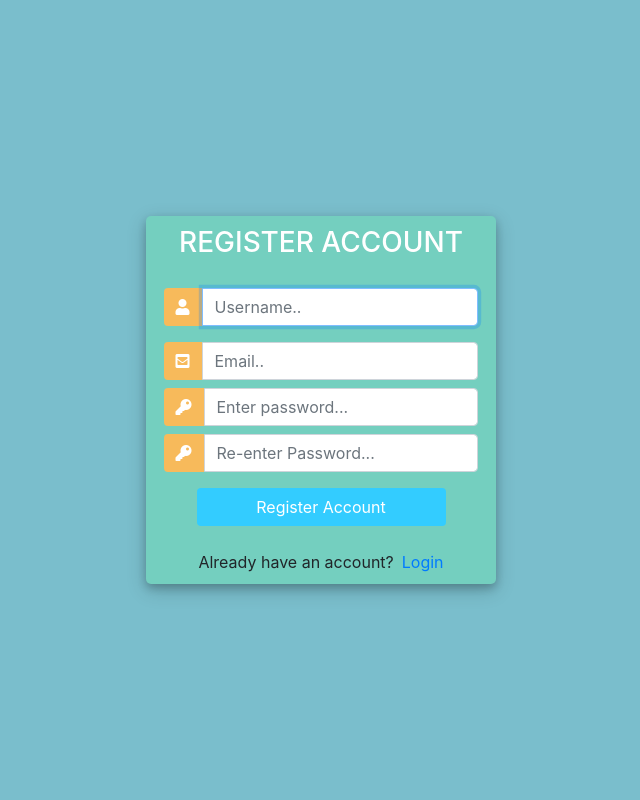
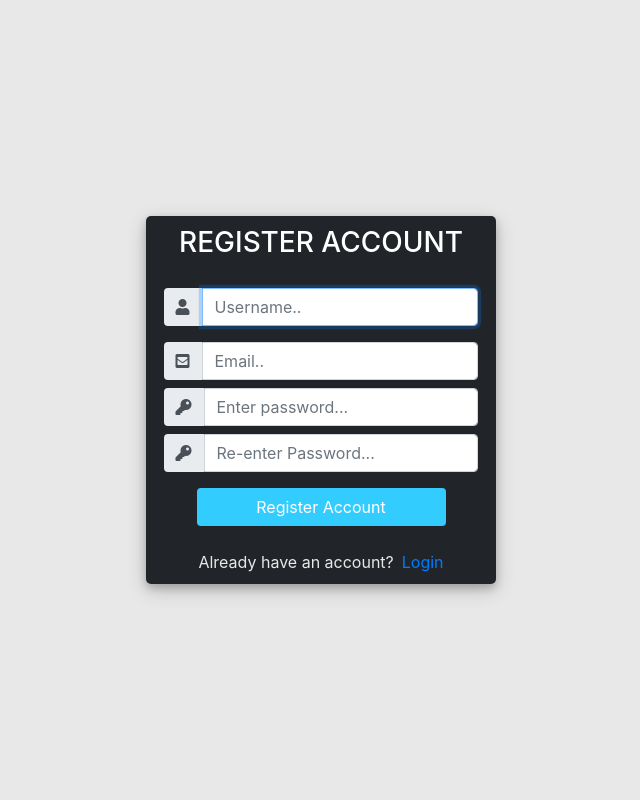
Before and after one commit to D1VORY/django_blog, a Django app: page /register/ in a window 1280 px wide. Shown: the whole page, without its empty margins (319-959 px from the left). Run offline with Django 3.2, Linux system fonts and the light colour scheme; some libraries are stand-ins or nearby versions.

Commit message:
login pages styled

```diff
--- a/mainapp/templates/mainapp/base.html
+++ b/mainapp/templates/mainapp/base.html
@@ -12,6 +12,7 @@
 </head>
 <body>
 	{%  include 'mainapp/navbar.html' %}
+
 	<div class="container-fluid">
 
 		<div class="main-content">
--- a/mainapp/templates/mainapp/register.html
+++ b/mainapp/templates/mainapp/register.html
@@ -1,3 +1,4 @@
+{% load static %}
 <!DOCTYPE html>
 <html>
 
@@ -6,64 +7,8 @@
 	<link rel="stylesheet" href="https://stackpath.bootstrapcdn.com/bootstrap/4.1.3/css/bootstrap.min.css" integrity="sha384-MCw98/SFnGE8fJT3GXwEOngsV7Zt27NXFoaoApmYm81iuXoPkFOJwJ8ERdknLPMO" crossorigin="anonymous">
 	<script src="https://ajax.googleapis.com/ajax/libs/jquery/3.3.1/jquery.min.js"></script>
 	<link rel="stylesheet" href="https://use.fontawesome.com/releases/v5.6.1/css/all.css" integrity="sha384-gfdkjb5BdAXd+lj+gudLWI+BXq4IuLW5IT+brZEZsLFm++aCMlF1V92rMkPaX4PP" crossorigin="anonymous">
+	<link rel="stylesheet" href="{% static 'css/login.css' %}">
 
-	<style>
-		body,
-		html {
-			margin: 0;
-			padding: 0;
-			height: 100%;
-			background: #7abecc !important;
-		}
-		.user_card {
-			width: 350px;
-			margin-top: auto;
-			margin-bottom: auto;
-			background: #74cfbf;
-			position: relative;
-			display: flex;
-			justify-content: center;
-			flex-direction: column;
-			padding: 10px;
-			box-shadow: 0 4px 8px 0 rgba(0, 0, 0, 0.2), 0 6px 20px 0 rgba(0, 0, 0, 0.19);
-			-webkit-box-shadow: 0 4px 8px 0 rgba(0, 0, 0, 0.2), 0 6px 20px 0 rgba(0, 0, 0, 0.19);
-			-moz-box-shadow: 0 4px 8px 0 rgba(0, 0, 0, 0.2), 0 6px 20px 0 rgba(0, 0, 0, 0.19);
-			border-radius: 5px;
-
-		}
-
-		.form_container {
-			margin-top: 20px;
-		}
-
-		#form-title{
-			color: #fff;
-		}
-		.login_btn {
-			width: 100%;
-			background: #33ccff !important;
-			color: white !important;
-		}
-		.login_btn:focus {
-			box-shadow: none !important;
-			outline: 0px !important;
-		}
-		.login_container {
-			padding: 0 2rem;
-		}
-		.input-group-text {
-			background: #f7ba5b !important;
-			color: white !important;
-			border: 0 !important;
-			border-radius: 0.25rem 0 0 0.25rem !important;
-		}
-		.input_user,
-		.input_pass:focus {
-			box-shadow: none !important;
-			outline: 0px !important;
-		}
-
-	</style>
 
 </head>
 <body>
@@ -119,9 +64,7 @@
 		</div>
 	</div>
 	<script>
-						/* Because i didnt set placeholder values in forms.py they will be set here using vanilla Javascript
-		//We start indexing at one because CSRF_token is considered and input field
-		 */
+
 
 		//Query All input fields
 		var form_fields = document.getElementsByTagName('input')
--- /dev/null
+++ b/static/css/login.css
@@ -0,0 +1,69 @@
+body,
+html {
+  margin: 0;
+  padding: 0;
+  height: 100%;
+  background-color:  #e8e8e8 !important;
+  color: #e8e8e8;
+}
+.user_card {
+  width: 350px;
+  margin-top: auto;
+  margin-bottom: auto;
+  background: #212529;
+  position: relative;
+  display: flex;
+  justify-content: center;
+  flex-direction: column;
+  padding: 10px;
+  box-shadow: 0 4px 8px 0 rgba(0, 0, 0, 0.2), 0 6px 20px 0 rgba(0, 0, 0, 0.19);
+  -webkit-box-shadow: 0 4px 8px 0 rgba(0, 0, 0, 0.2), 0 6px 20px 0 rgba(0, 0, 0, 0.19);
+  -moz-box-shadow: 0 4px 8px 0 rgba(0, 0, 0, 0.2), 0 6px 20px 0 rgba(0, 0, 0, 0.19);
+  border-radius: 5px;
+
+}
+
+.form_container {
+  margin-top: 20px;
+}
+
+#form-title{
+  color: #fff;
+
+}
+
+.login_btn {
+  width: 100%;
+  background: #33ccff !important;
+  color: white !important;
+}
+.login_btn:focus {
+  box-shadow: none !important;
+  outline: 0px !important;
+}
+.login_container {
+  padding: 0 2rem;
+}
+.input-group-text {
+
+  border: 0 !important;
+  border-radius: 0.25rem 0 0 0.25rem !important;
+}
+.input_user,
+.input_pass:focus {
+  box-shadow: none !important;
+  outline: 0px !important;
+}
+
+.errorlist{
+  padding-top: 10px;
+  color: #e8e8e8;
+
+}
+
+#messages{
+
+  color: #e8e8e8;
+  padding: 10px;
+  margin-top: 10px;
+}
```
Also changed, not shown: mainapp/templates/mainapp/login.html (+3 -66 lines).
